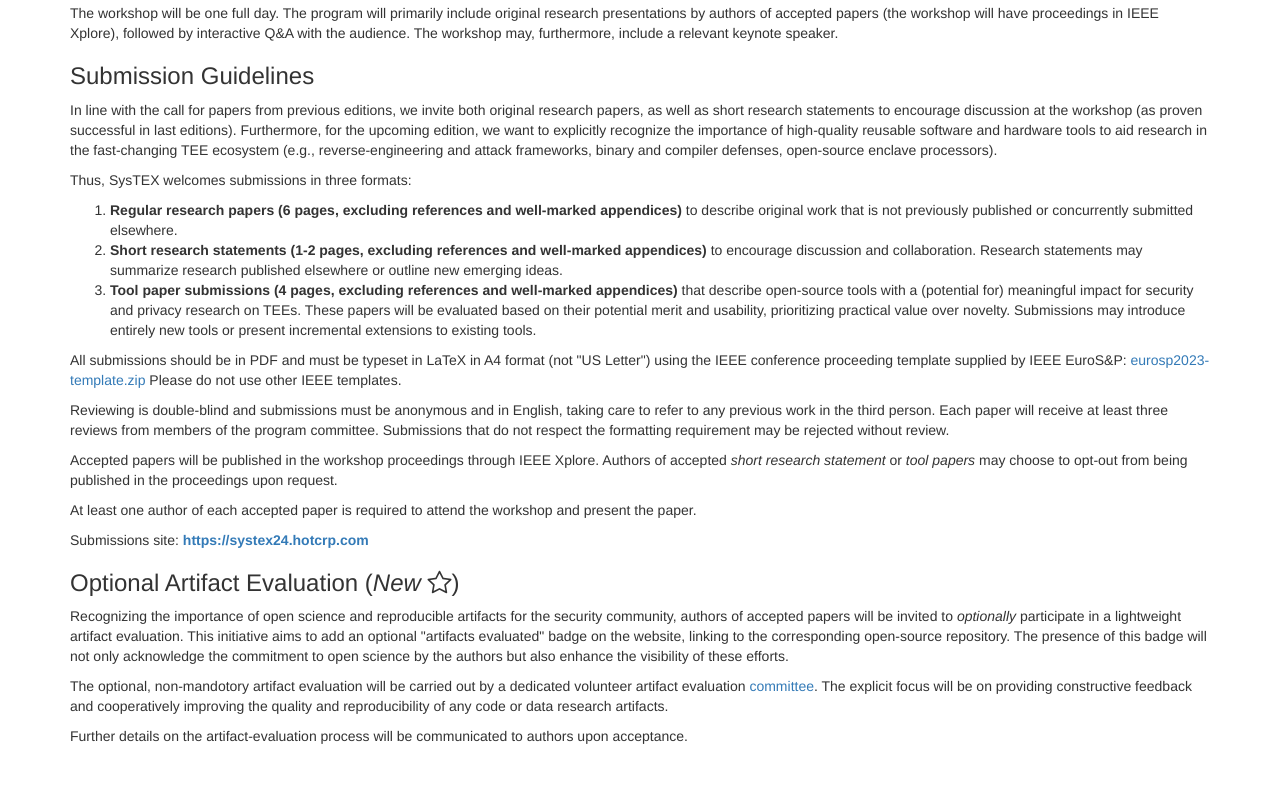
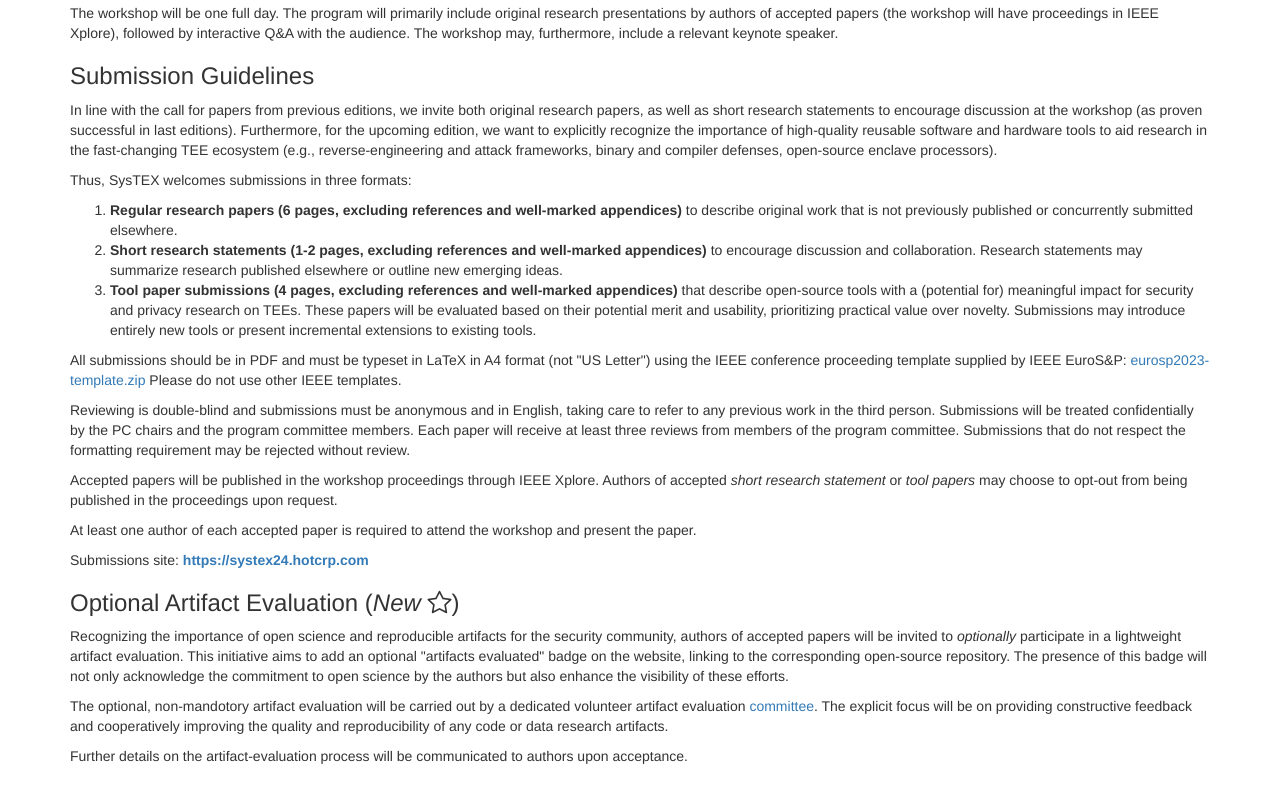
Before and after one commit to systex24/systex24.github.io, a plain HTML site: page cfp.html in a window 1280 px wide. Shown: the part 1417-2219 px from the top of the page. Drawn offline with nearby package versions, Linux system fonts and the light colour scheme.

Commit message:
cfp: clarify confidential treatment of submissions

```diff
--- a/cfp.html
+++ b/cfp.html
@@ -140,7 +140,7 @@
         <p>All submissions should be in PDF and must be typeset in LaTeX in A4 format (not "US Letter") using the IEEE conference proceeding template supplied by IEEE EuroS&P: <a href="https://eurosp2024.ieee-security.org/eurosp2023-template.zip">eurosp2023-template.zip</a> Please do not use other IEEE templates.
         </p>
 
-        <p>Reviewing is double-blind and submissions must be anonymous and in English, taking care to refer to any previous work in the third person. Each paper will receive at least three reviews from members of the program committee. Submissions that do not respect the formatting requirement may be rejected without review.</p>
+        <p>Reviewing is double-blind and submissions must be anonymous and in English, taking care to refer to any previous work in the third person. Submissions will be treated confidentially by the PC chairs and the program committee members. Each paper will receive at least three reviews from members of the program committee. Submissions that do not respect the formatting requirement may be rejected without review.</p>
 
         <p>Accepted papers will be published in the workshop proceedings through IEEE Xplore. Authors of accepted <em>short research statement</em> or <em>tool papers</em> may choose to opt-out from being published in the proceedings upon request.</p>
 
```
